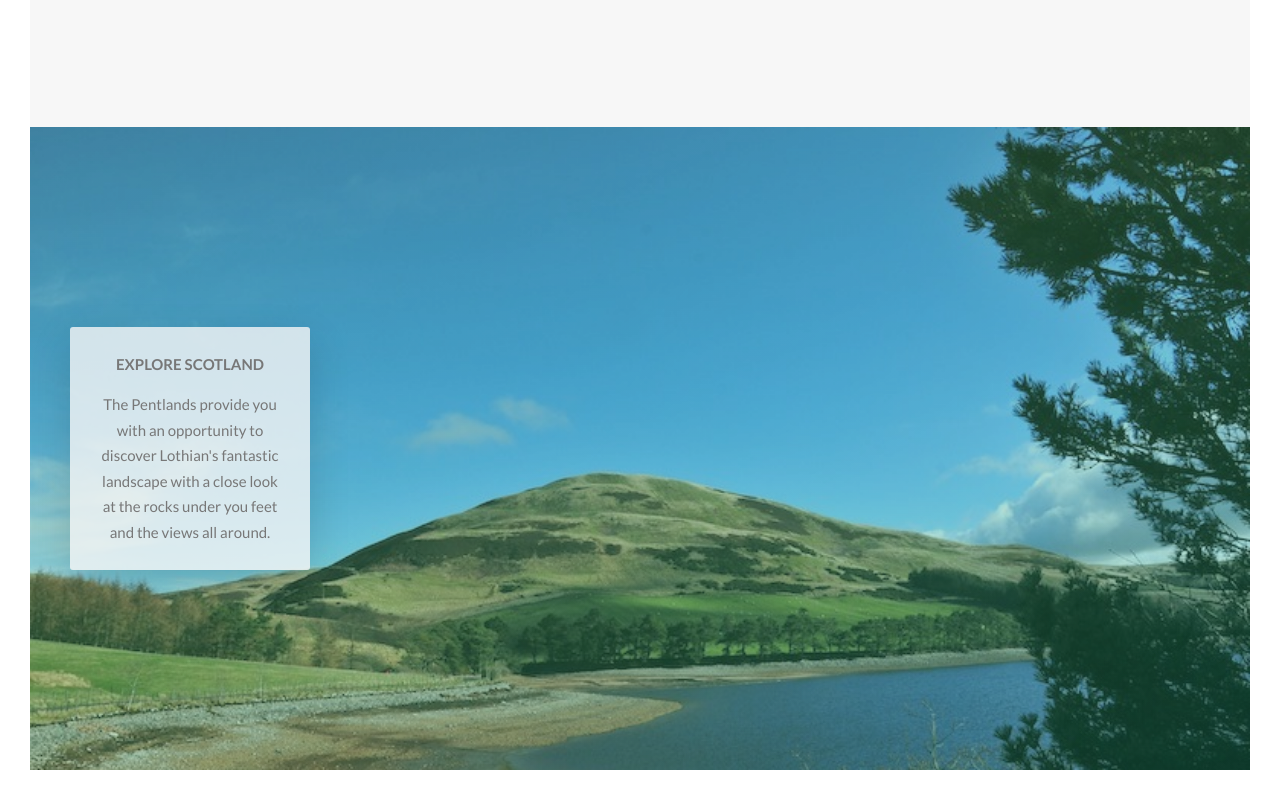
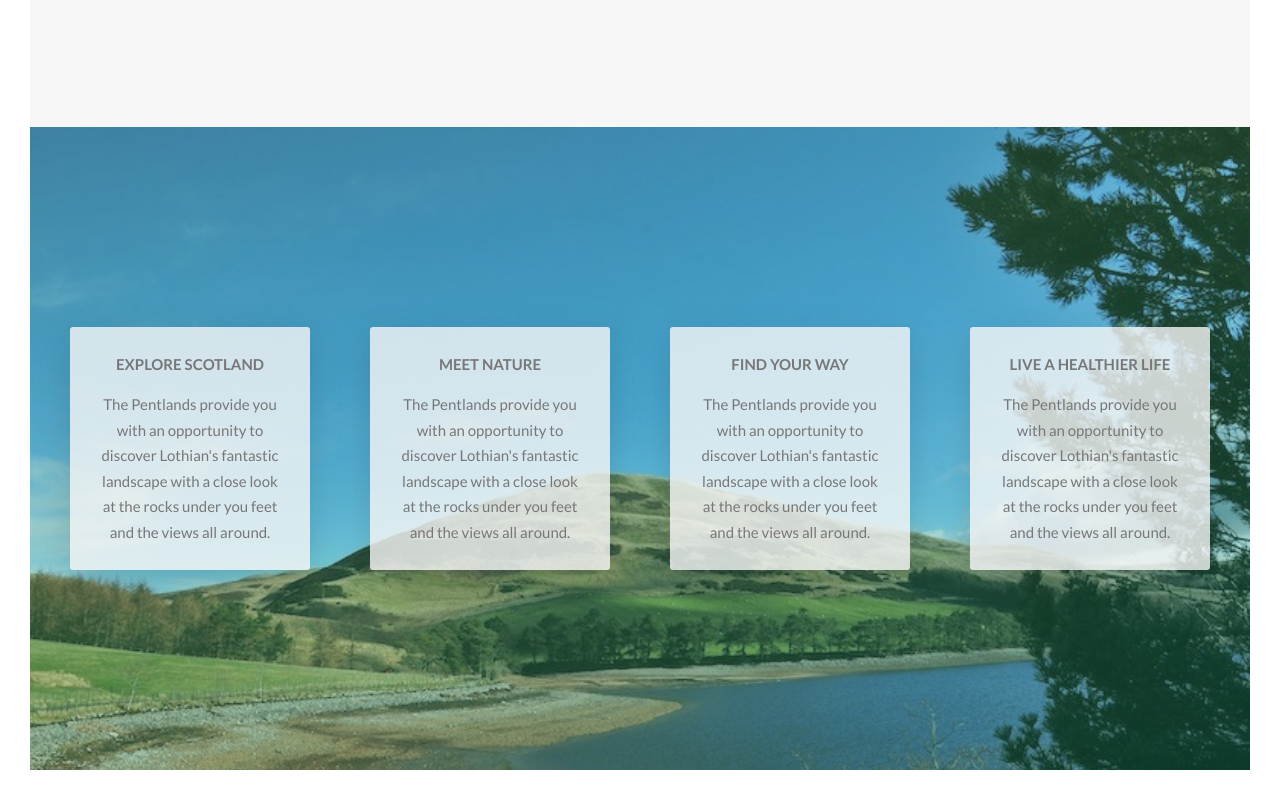
Before and after one commit to Slav666/Pentland_Hills_project, a website: page index.html in a window 1280 px wide. Shown: the part 1481-2281 px from the top of the page. Drawn offline with Linux system fonts and the light colour scheme.

Commit message:
Add the rest of three columns to the section-features

```diff
--- a/index.html
+++ b/index.html
@@ -64,6 +64,27 @@
                         </p>
                     </div>
                 </div>
+                <div class="col-1-of-4">
+                        <div class="feature-box">
+                            <h3 class="heading-tertiary u-margin-bottom-2">Meet Nature</h3>
+                            <p class="feature-box__text">The Pentlands provide you with an opportunity to discover Lothian's fantastic landscape with a close look at the rocks under you feet and the views all around.
+                            </p>
+                        </div>
+                </div>
+                <div class="col-1-of-4">
+                        <div class="feature-box">
+                            <h3 class="heading-tertiary u-margin-bottom-2">Find your way</h3>
+                            <p class="feature-box__text">The Pentlands provide you with an opportunity to discover Lothian's fantastic landscape with a close look at the rocks under you feet and the views all around.
+                            </p>
+                        </div>
+                </div>
+                <div class="col-1-of-4">
+                        <div class="feature-box">
+                            <h3 class="heading-tertiary u-margin-bottom-2">Live a healthier life</h3>
+                            <p class="feature-box__text">The Pentlands provide you with an opportunity to discover Lothian's fantastic landscape with a close look at the rocks under you feet and the views all around.
+                            </p>
+                        </div>
+                </div>
             </div>
         </section>
     </main>
```
Also changed, not shown: sass/main.scss (line endings or trailing spaces).
